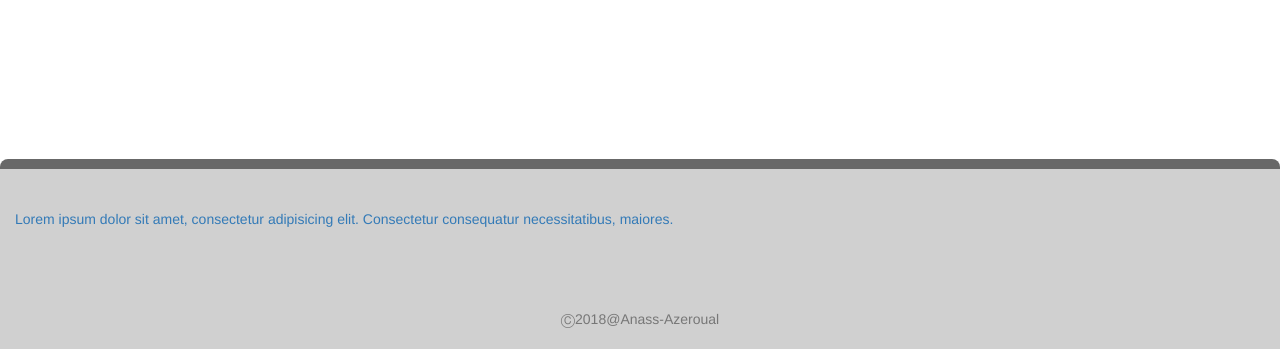
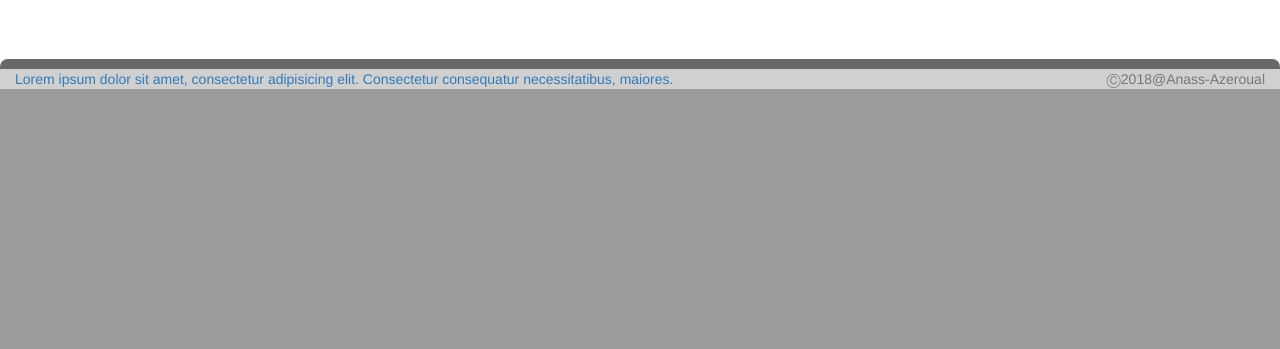
Before and after one commit to AnassAzeroual/Audit, a PHP site: page / in a window 1280 px wide. Shown: the part 1301-1650 px from the top of the page. After the commit the page ends 1390 px from the top, so only its background shows below. Run offline with PHP 8.4, Linux system fonts and the light colour scheme; some libraries are stand-ins or nearby versions.

Commit message:
fix design

```diff
--- /dev/null
+++ b/desktop.ini
@@ -0,0 +1,2 @@
+[.ShellClassInfo]
+IconResource=folderico-azure.ico,0
--- a/includes/footer.php
+++ b/includes/footer.php
@@ -1,10 +1,8 @@
-<footer class="container-fluid" id="nav-bottom"><br><br>
+<footer class="container-fluid" id="nav-bottom">
+<div class="flex">
 	<div class="text-primary">Lorem ipsum dolor sit amet, consectetur adipisicing elit. Consectetur consequatur necessitatibus, maiores.</div>
-<br>
-<br>
-<br>
-<br>
-	<div class="container text-center text-muted"> &#9400;2018@Anass-Azeroual</div><br>
+	<div class="text-muted right"> &#9400;2018@Anass-Azeroual</div>
+</div>
 </footer>
 	<script src="https://cdnjs.cloudflare.com/ajax/libs/twitter-bootstrap/3.3.7/js/bootstrap.min.js"></script>
 	<script src="sources/assets/js/box-info.js"></script>
--- a/sources/css/contant.css
+++ b/sources/css/contant.css
@@ -1,58 +1,82 @@
-#directions-panel{
+#directions-panel {
 	padding: 18px 8px 25px 18px;
 	border-radius: 8px;
-	text-align:center;
+	text-align: center;
 }
-#map{
+
+#map {
 	height: 1000px;
 	width: 746px;
 }
-#limit-width{
+
+#limit-width {
 	/* border:1px solid red; */
 	width: 1160px;
 }
-#h-div{
+
+#h-div {
 	background-color: #58616A;
 	color: silver;
 	height: 60px;
 	border-top-right-radius: 10px;
 	border-top-left-radius: 10px;
 }
- #box{
+
+#box {
 	/* border:2px solid red; */
 
 }
-#box-left{
+
+#box-left {
 	width: 380px;
 	position: absolute;
 	height: 1000px;
 	overflow: hidden;
-	background-color:  	#e7e7e7;
+	background-color: #e7e7e7;
 }
-#box-right{
+
+#box-right {
 	position: relative;
 	margin-left: 34%;
 	padding: 0px;
 	height: 1000px;
 	z-index: 1;
 }
-.ipt_1,.ipt_2{
+
+.ipt_1,
+.ipt_2 {
 	height: 60px;
-	border:0px solid transparent;
+	border: 0px solid transparent;
 }
-.box-table{
+
+.box-table {
 	padding: 10px;
 }
-#box-btn{
+
+#box-btn {
 	position: relative;
 	left: 2%;
 }
-#ajust-text{
+
+#ajust-text {
 	padding-top: 10px;
 }
-.table{
+
+.table {
 	background-color: white;
 }
-#input1,#input2,#input3,#input4{
-	border:1px solid transparent;
+
+#input1,
+#input2,
+#input3,
+#input4 {
+	border: 1px solid transparent;
 }
+
+.flex div {
+	display: inline-block;
+}
+
+.flex div:last-child {
+	float: right;
+}
--- a/sources/css/menu-top.css
+++ b/sources/css/menu-top.css
@@ -1,5 +1,5 @@
-#M-itmes li{
-	font-family: verdana,georgia,serif;
+#M-itmes li {
+	font-family: verdana, georgia, serif;
 	float: left;
 	/* right: 0px;
 	top: 0px; */
@@ -9,27 +9,39 @@
 	color: white;
 
 }
-#M-itmes{
+
+#M-itmes {
 	float: right;
 }
-#M-itmes li:hover{
+
+#M-itmes li:hover {
 	/* text-decoration: underline; */
-	border-bottom:1px solid silver;
+	border-bottom: 1px solid silver;
 	padding: 15px 8px;
 
 }
-#logo{
-	height: 60px;
 
+#logo {
+	height: 50px;
+	width: 80px;
+	transform: translateY(8px);
 }
-#nav-menu{
+
+#nav-menu {
 	background-color: #ABB0B4;
 	box-shadow: 0 0 8px black;
 }
-#nav-bottom{
-	background-color: rgba(0,0,0,0.186);
-	border-top: 10px solid  rgba(0,0,0,0.5);
+
+#nav-bottom {
+	background-color: rgba(0, 0, 0, 0.186);
+	border-top: 10px solid rgba(0, 0, 0, 0.5);
 	border-top-left-radius: 8px;
 	border-top-right-radius: 8px;
-	margin-top: 160px;
+	margin-top: 60px;
 }
+
+ol,
+ul {
+	margin-top: 0;
+	margin-bottom: 0px;
+}
```
Also changed, not shown: folderico-azure.ico (added), sources/logo/94209.png. Lines whose indentation alone changed are shown as unchanged.
